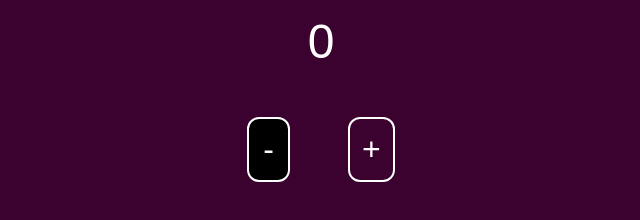
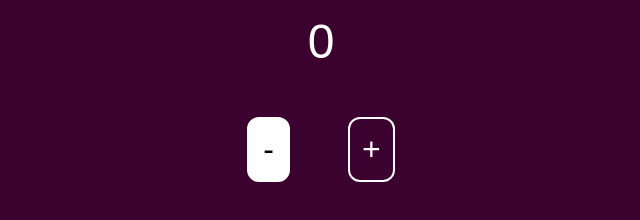
Before and after one commit to jaybeniwal/counter, a plain HTML site: page index.html in a window 1280 px wide. In both pictures the pointer is over the button 587 px from the left and 483 px from the top of the page. Shown: the part 334-554 px from the top of the page, without its empty margins (319-959 px from the left). Drawn offline with Linux system fonts and the light colour scheme.

Commit message:
initial commit

```diff
--- a/index.html
+++ b/index.html
@@ -35,8 +35,8 @@
             font-size: 2rem;
         }
         .btn:hover{
-            background: black;
-            color: #fff;
+            background: #fff;
+            color: #000;
         }
 
 
```
